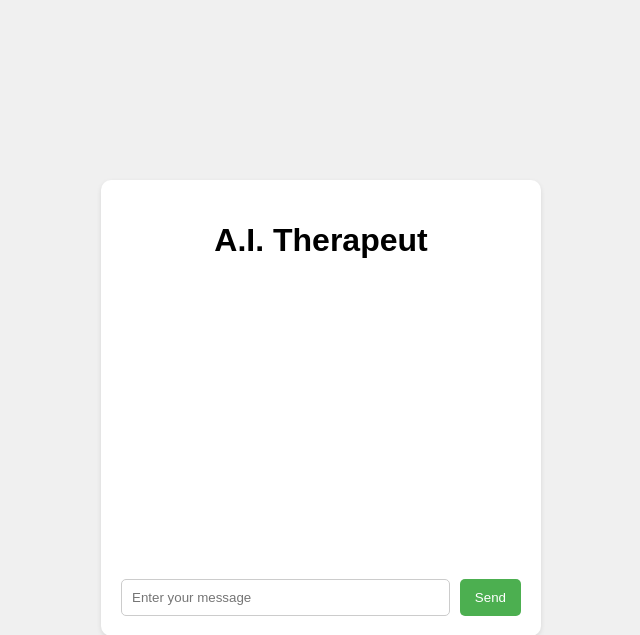
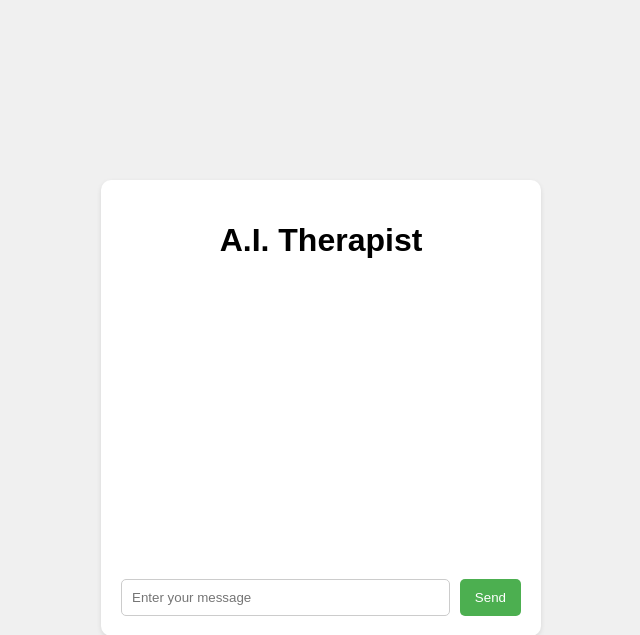
Before and after one commit to RaresAndrei0/A.I.-Therapist, a PHP site: page / in a window 1280 px wide. Shown: the top 635 px of the page, without its empty margins (319-959 px from the left). Run offline with PHP 8.4, Linux system fonts and the light colour scheme.

```diff
--- a/index.html
+++ b/index.html
@@ -77,7 +77,7 @@
 </head>
 <body>
   <div id="chat-container">
-  <h1>A.I. Therapeut</h1>
+  <h1>A.I. Therapist</h1>
   <div id="chat-history"></div>
   <form id="chat-form">
     <input type="text" id="user-input" placeholder="Enter your message">
--- a/server.js
+++ b/server.js
@@ -36,7 +36,7 @@ async function runChat(userInput) {
     history: [
       {
         role: "user",
-        parts: [{ text: "You are an A.I. therapist, you have to listen to the user's input and problems and try to be helpful for him/her"}],
+        parts: [{ text: "You are an A.I. therapist, you have to listen to the user's input and problems and try to be helpful for him/her. If the user asks who are you, you have to say you are an A.I. therapist, DO NOT mention that you are gemini."}],
       },
       {
         role: "model",
```
Also changed, not shown: login.php (+3 -4 lines), signup.php (+3 -4 lines).
